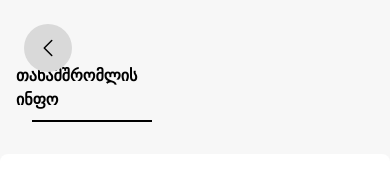
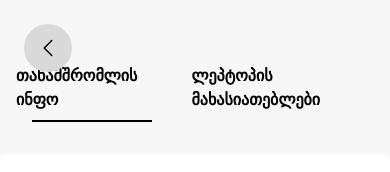
Before and after one commit to ninea-anasovi/RedberryComputerList, a React (Create React App) app: page /form in a window 390 px wide. Shown: the top 172 px of the page. Built offline with nearby package versions, Linux system fonts and the light colour scheme; no server answers; a web font is replaced by a local one.

Commit message:
fix: mobile

```diff
--- a/src/components/pages/wizardFrom/index.jsx
+++ b/src/components/pages/wizardFrom/index.jsx
@@ -69,7 +69,7 @@ function WizardForm() {
           თანამშრომლის ინფო
           {step === 0 && <hr className='w-5/6 mx-4 text-black h-0.5 bg-black border-black mt-2' />}
         </h5>
-        <h5 className='font-bold mx-4 invisible md:visible ' onClick={()=>setStep(1)}>
+        <h5 className='font-bold mx-4 ' onClick={()=>setStep(1)}>
           ლეპტოპის მახასიათებლები
           {step === 1 && <hr className='w-5/6 mx-4 text-black h-0.5 bg-black border-black mt-2' />}
         </h5>
```
